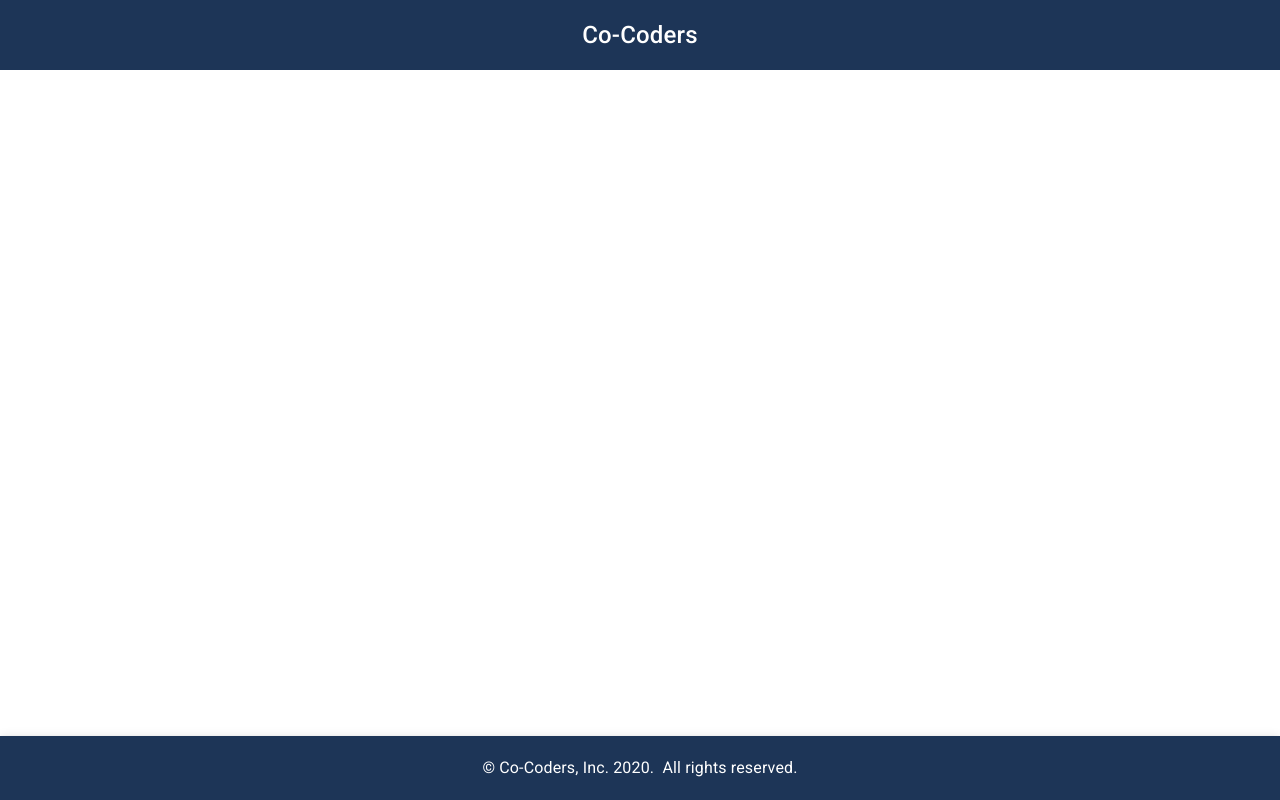
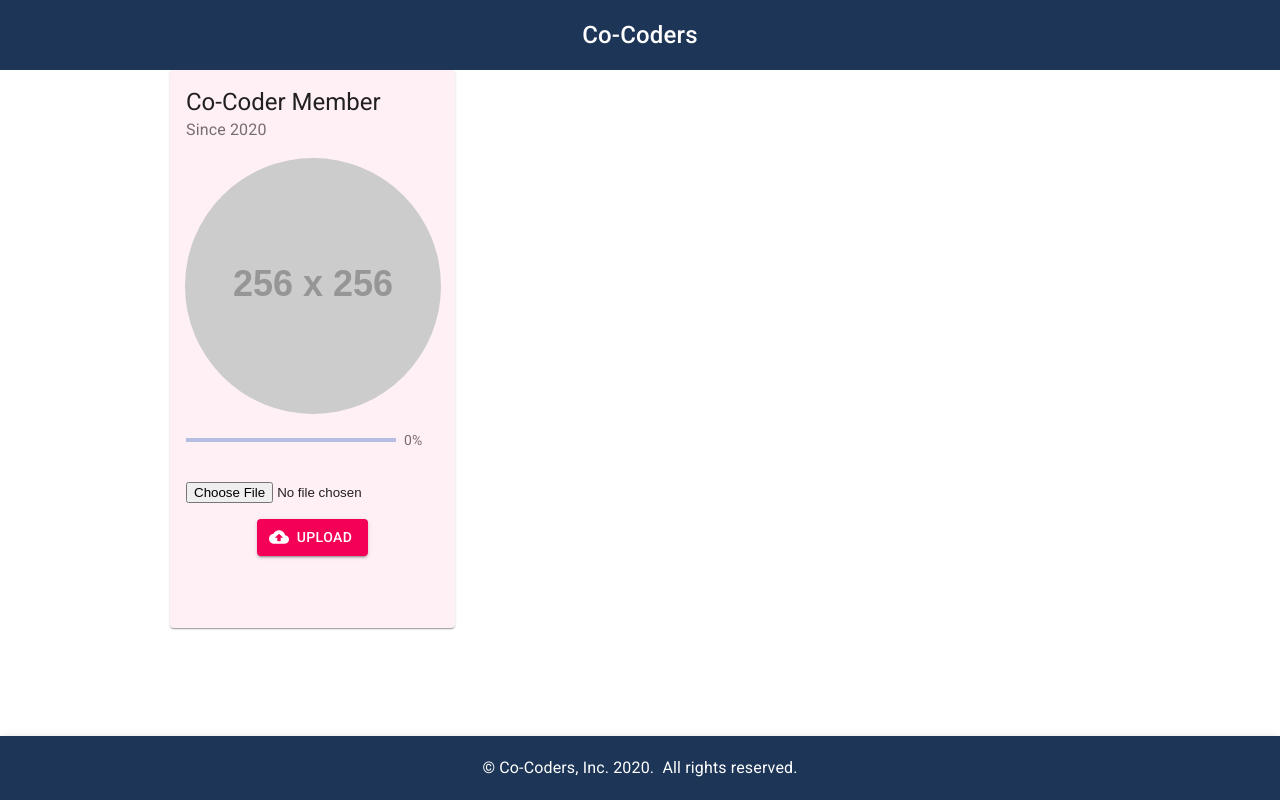
Before and after one commit to chingu-voyages/v21-geckos-team-02, a React (Create React App) app: page /account in a window 1280 px wide. Built offline with nearby package versions, Linux system fonts and the light colour scheme; no server answers.

Commit message:
creates ImageLoader and improves its styles

```diff
--- a/src/ImageUpload/index.js
+++ b/src/ImageUpload/index.js
@@ -1,2 +1,151 @@
-import React, { Component } from "react";
-import { storage } from "../components/Firebase/firebase";
+import React, { useState } from "react";
+import { withFirebase } from "../components/Firebase/index";
+import { makeStyles } from "@material-ui/core/styles";
+import Card from "@material-ui/core/Card";
+import CardHeader from "@material-ui/core/CardHeader";
+import CardContent from "@material-ui/core/CardContent";
+import Avatar from "@material-ui/core/Avatar";
+import Button from "@material-ui/core/Button";
+import LinearProgress from "@material-ui/core/LinearProgress";
+import Typography from "@material-ui/core/Typography";
+import Box from "@material-ui/core/Box";
+import CloudUploadIcon from "@material-ui/icons/CloudUpload";
+
+const useStyles = makeStyles((theme) => ({
+  root: {
+    maxWidth: 345,
+    background: "lavenderblush",
+  },
+
+  large: {
+    width: theme.spacing(32),
+    height: theme.spacing(32),
+    display: "flex",
+    justifyContent: "center",
+    alignItems: "center",
+  },
+  photo: {
+    display: "flex",
+    "& > *": {
+      margin: theme.spacing(1),
+    },
+    justifyContent: "center",
+    alignItems: "center",
+    height: "256px",
+  },
+  input: {
+    display: "none",
+  },
+  buttoncenter: {
+    display: "flex",
+    justifyContent: "center",
+    alignItems: "center",
+  },
+}));
+
+function ImageUpload(props) {
+  const classes = useStyles();
+  const allInputs = {
+    imgUrl: "",
+  };
+  const [imageAsFile, setImage] = useState("");
+  const [url, setUrl] = useState(allInputs);
+  const [progressbar, setProgressBar] = useState(0);
+  const [error, setError] = useState(null);
+  const [saveChange, setSaveChange] = useState(false);
+
+  const handleChange = (e) => {
+    if (e.target.files[0]) {
+      const image = e.target.files[0];
+      setImage((imageFile) => image);
+    }
+  };
+
+  const handleUpload = () => {
+    console.log("start of upload");
+    const uploadTask = props.firebase
+      .getStorage()
+      .ref(`images/${imageAsFile.name}`)
+      .put(imageAsFile);
+
+    uploadTask.on(
+      "state_changed",
+      (snapshot) => {
+        const progress = Math.round(
+          (snapshot.bytesTransferred / snapshot.totalBytes) * 100
+        );
+        setProgressBar((bar) => progress);
+      },
+      (error) => {
+        console.log(error);
+        setError(error.message);
+      },
+      () => {
+        props.firebase
+          .getStorage()
+          .ref("images")
+          .child(imageAsFile.name)
+          .getDownloadURL()
+          .then((firebaseUrl) => {
+            setUrl((prevObject) => ({ ...prevObject, imgUrl: firebaseUrl }));
+            setSaveChange(true);
+          });
+      }
+    );
+  };
+
+  return (
+    <div>
+      <form onSubmit={handleUpload}>
+        <Card className={classes.root}>
+          <CardHeader title="Co-Coder Member" subheader="Since 2020" />
+
+          <div className={classes.photo}>
+            <Avatar
+              src={
+                url.imgUrl ||
+                "https://via.placeholder.com/256x256?text=My+Profile+Image"
+              }
+              className={classes.large}
+            />
+          </div>
+
+          <CardContent>
+            <Box display="flex" alignItems="center">
+              <Box width="100%" mr={1}>
+                <LinearProgress variant="determinate" value={progressbar} />
+              </Box>
+              <Box minWidth={35}>
+                <Typography
+                  variant="body2"
+                  color="textSecondary"
+                >{`${Math.round(progressbar)}%`}</Typography>
+              </Box>
+            </Box>
+          </CardContent>
+
+          <CardContent>
+            <input type="file" onChange={handleChange} />
+          </CardContent>
+
+          <div className={classes.buttoncenter}>
+            <Button
+              variant="contained"
+              color="secondary"
+              component="span"
+              onClick={handleUpload}
+              startIcon={<CloudUploadIcon />}
+            >
+              Upload
+            </Button>
+          </div>
+
+          <CardContent>{error !== null && <p>{error.message}</p>}</CardContent>
+          <CardContent>{saveChange && <p>Saved Change</p>}</CardContent>
+        </Card>
+      </form>
+    </div>
+  );
+}
+
+export default withFirebase(ImageUpload);
--- a/src/components/Account/AccountPage.js
+++ b/src/components/Account/AccountPage.js
@@ -9,6 +9,7 @@ import ToolBar, {
 } from "../LandingPage/components/Navbar/Toolbar";
 
 import AccountMenu from "../shared/AccountMenu";
+import ImageUpload from "../../ImageUpload/index";
 
 const styles = (theme) => ({
   title: {
@@ -25,6 +26,15 @@ const styles = (theme) => ({
     flex: 1,
     display: "flex",
     justifyContent: "flex-end",
+  },
+  contentwrapper: {
+    display: "flex",
+    flexWrap: "wrap",
+    maxWidth: "940px",
+    paddingRight: "15px",
+    paddingLeft: "15px",
+    marginRight: "auto",
+    marginLeft: "auto",
   },
 });
 
@@ -55,6 +65,9 @@ function AccountPage(props) {
         </ToolBar>
       </AppBar>
       <div className={classes.placeholder} />
+      <div className={classes.contentwrapper}>
+        <ImageUpload />
+      </div>
     </div>
   );
 }
--- a/src/components/Firebase/firebase.js
+++ b/src/components/Firebase/firebase.js
@@ -20,10 +20,11 @@ class Firebase {
     app.initializeApp(firebaseConfig);
     this.auth = app.auth();
     this.db = app.firestore();
+    this.storage = app.storage();
   }
 
   doCreateUserWithEmailAndPassword = (inputs) => {
-    const { email, password, firstName, lastName, newUser, picUrl } = inputs;
+    const { email, password, firstName, lastName, newUser } = inputs;
 
     return this.auth
       .createUserWithEmailAndPassword(email, password)
@@ -88,6 +89,10 @@ class Firebase {
   doGetUserProfile = (uid, callback) => {
     return this.db.collection("users").doc(uid).get().then(callback);
   };
+
+  getStorage = () => {
+    return this.storage;
+  };
 }
 
 export default Firebase;
```
Also changed, not shown: src/components/Dashboard/index.js (+3 -5 lines).
